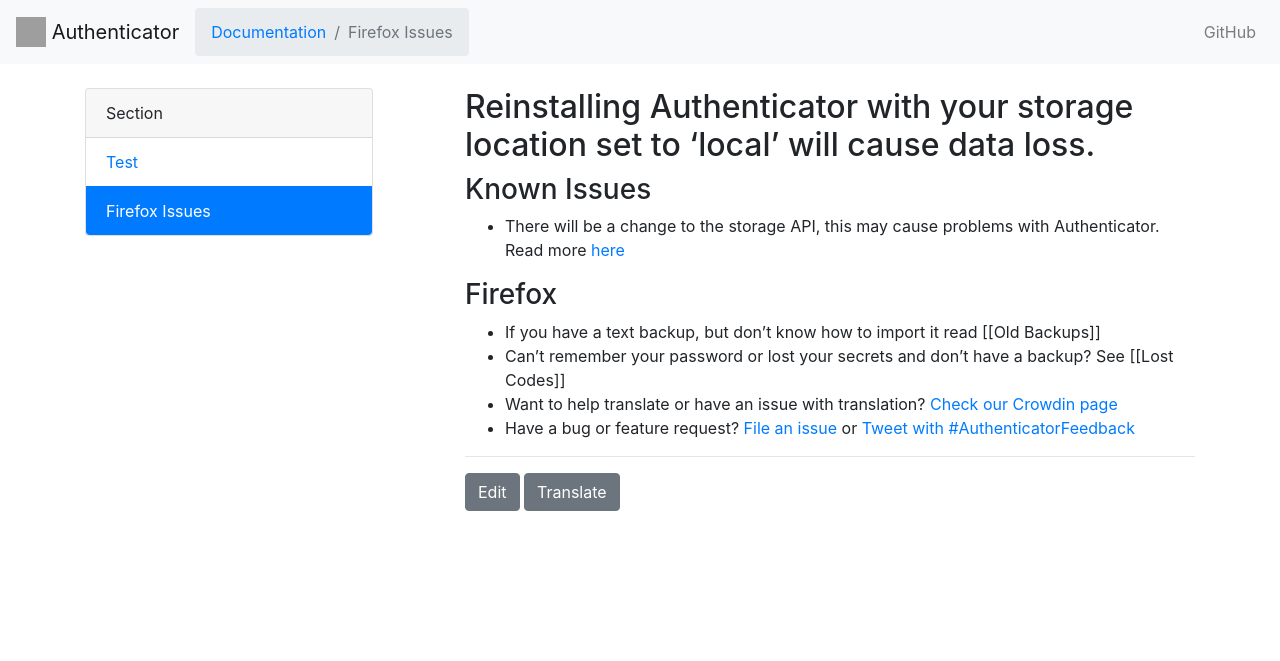
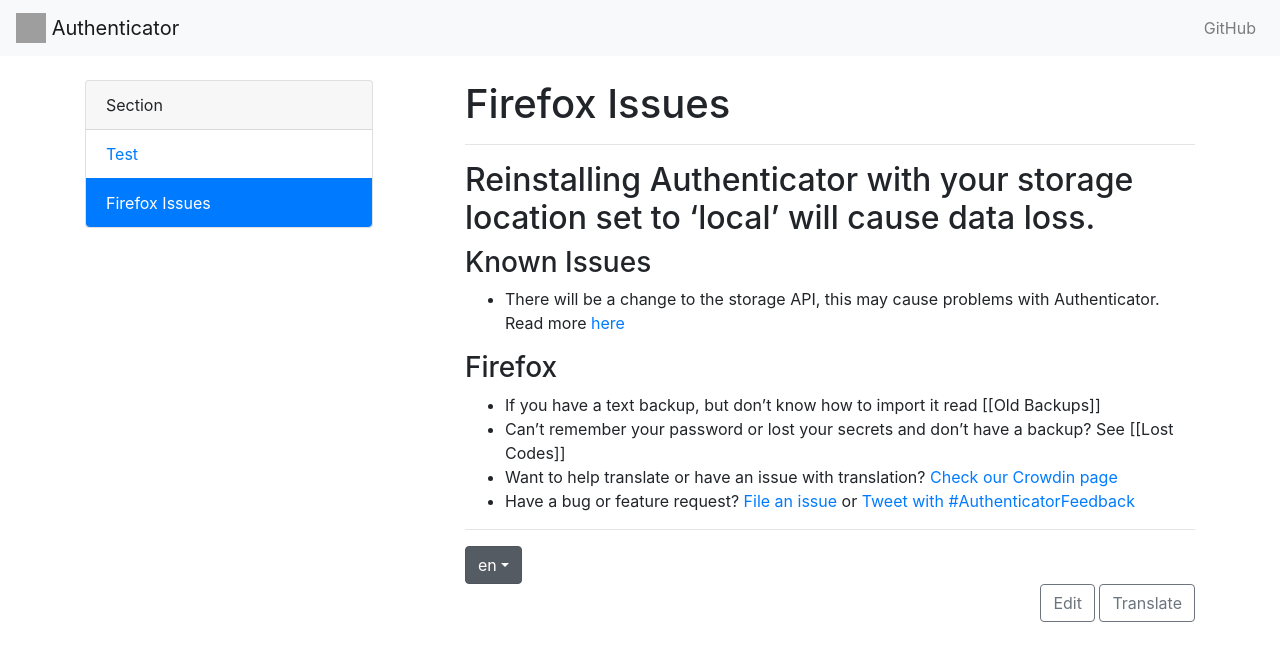
Before and after one commit to Authenticator-Extension/authenticator.cc, a Jekyll site: the page built from docs/en/firefox-issues.md, in a window 1280 px wide. Shown: the top 661 px of the page. Built offline with Jekyll 4.4.1, drawn with Linux system fonts in a browser that asks for light colours; our own code applies the rules of GitHub Pages for plain Markdown files; grey boxes are pictures that could not be loaded.

Commit message:
localization test

```diff
--- a/_layouts/default.html
+++ b/_layouts/default.html
@@ -16,12 +16,6 @@
             <img src="/assets/logo/logo.svg" width="30" height="30" class="d-inline-block align-top">
             Authenticator
         </a>
-        {% if page.stub %}
-        <ol class="breadcrumb mb-0">
-            <li class="breadcrumb-item"><a href="/docs">Documentation</a></li>
-            <li class="breadcrumb-item active" aria-current="page">{{ page.title }}</li>
-        </ol>
-        {% endif %}
         <button class="navbar-toggler" type="button" data-toggle="collapse" data-target="#navbarNav"
             aria-controls="navbarNav" aria-expanded="false" aria-label="Toggle navigation">
             <span class="navbar-toggler-icon"></span>
@@ -57,15 +51,33 @@
                 {% endfor %}
             </div>
             <div class="col-8">
+                <h1>{{ page.title }}</h1>
+                <hr>
                 {{ content }}
                 <hr>
                 <div>
+                    {% assign pages=site.pages | where:"stub", page.stub | sort: 'lang' %}
+                    {% if pages.size > 1 %}
+                    <div class="dropdown show">
+                        <a class="btn btn-secondary dropdown-toggle" href="#" role="button" id="dropdownMenuLink"
+                            data-toggle="dropdown" aria-haspopup="true" aria-expanded="false">
+                            {{ page.lang }}</a>
+                        <div class="dropdown-menu" aria-labelledby="dropdownMenuLink">
+                            {% for item in pages %}
+                            <a href="{{ site.base-url }}{{ item.url }}" class="dropdown-item">{{ item.lang }}</a>
+                            {% endfor %}
+                        </div>
+                    </div>
+                    {% endif %}
+                </div>
+                <div class="float-right">
                     <a href="{{ page.path | prepend: 'https://github.com/Authenticator-Extension/authenticator.cc/tree/master/' }}"
-                        type="button" class="btn btn-secondary">Edit</a>
-                    <a href="#" type="button" class="btn btn-secondary">Translate</a>
+                        type="button" class="btn btn-outline-secondary">Edit</a>
+                    <a href="#" type="button" class="btn btn-outline-secondary">Translate</a>
                 </div>
             </div>
         </div>
+    </div>
     </div>
     <!-- Bootstrap JS -->
     <script src="https://code.jquery.com/jquery-3.3.1.slim.min.js"
```
Also changed, not shown: docs/es/firefox-issues.md (added, +7 -0 lines).
